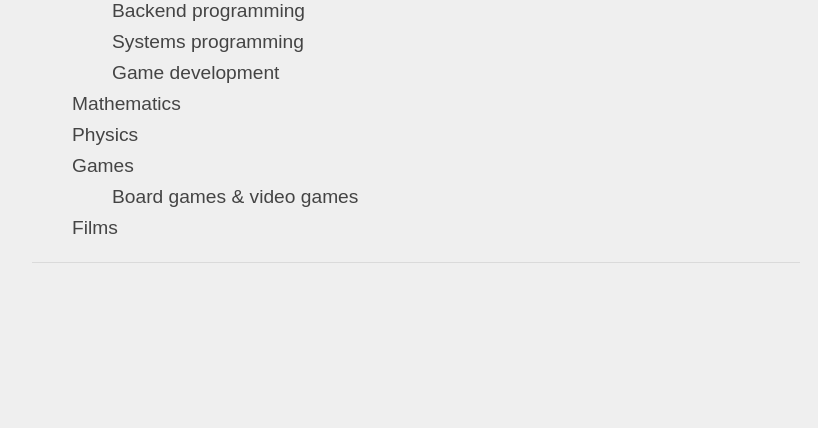
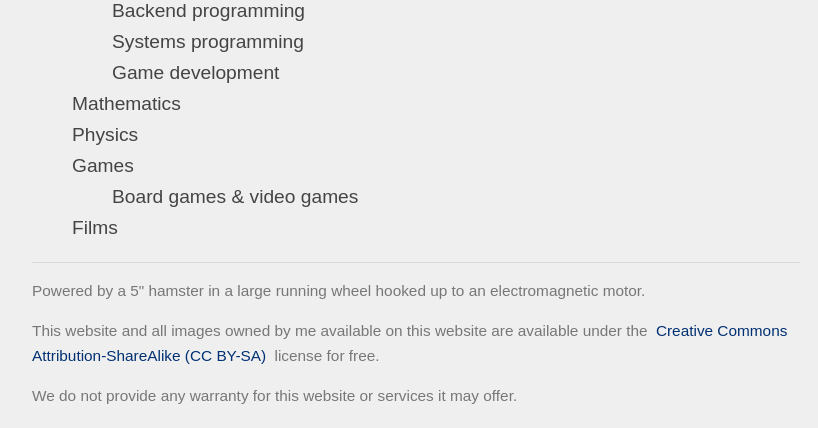
Before and after one commit to pi-pi3/driftinginyellow, a PHP site: page /en/cv/ in a window 1280 px wide. Shown: the part 2023-2451 px from the top of the page, without its empty margins (224-1042 px from the left). Before the commit the page ends 2286 px from the top, so only its background shows below. Run offline with PHP 8.4, Linux system fonts and the light colour scheme.

Commit message:
Add footer

```diff
--- a/_backend/footer.php
+++ b/_backend/footer.php
@@ -1,3 +1,21 @@
+    </div>
+
+    <div id="footer">
+        <p style="margin-bottom: 1px;">
+            Powered by a 5" hamster in a large running wheel hooked up to
+            an electromagnetic motor.
+        </p>
+        <p style="margin-bottom: 1px;">
+            This website and all images owned by me available on this website
+            are available under the
+            <a href="https://creativecommons.org/licenses/by-sa/4.0/">
+            Creative Commons Attribution-ShareAlike (CC BY-SA)</a> license
+            for free.
+        </p>
+        <p>
+            We do not provide any warranty for this website or services
+            it may offer.
+        </p>
     </div>
 </body>
 </html>
--- a/pub/style.css
+++ b/pub/style.css
@@ -94,6 +94,11 @@ aside {
     margin-right: 0.5ex;
 }
 
+#footer {
+    color: #777;
+    font-size: 80%;
+}
+
 .left {
     float: left;
     margin: 0;
```
